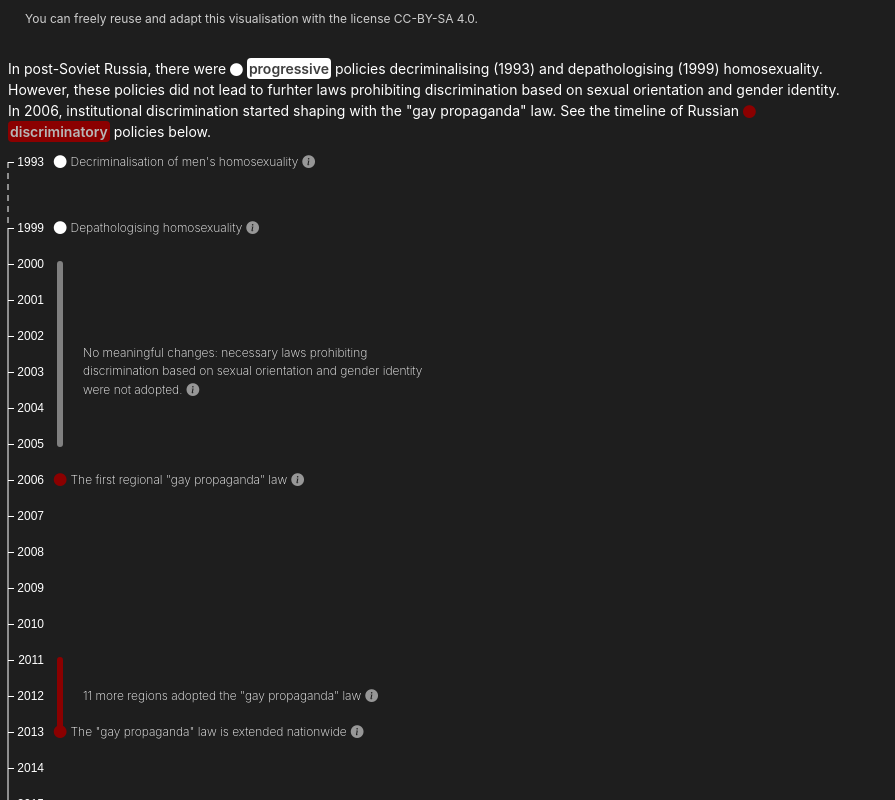
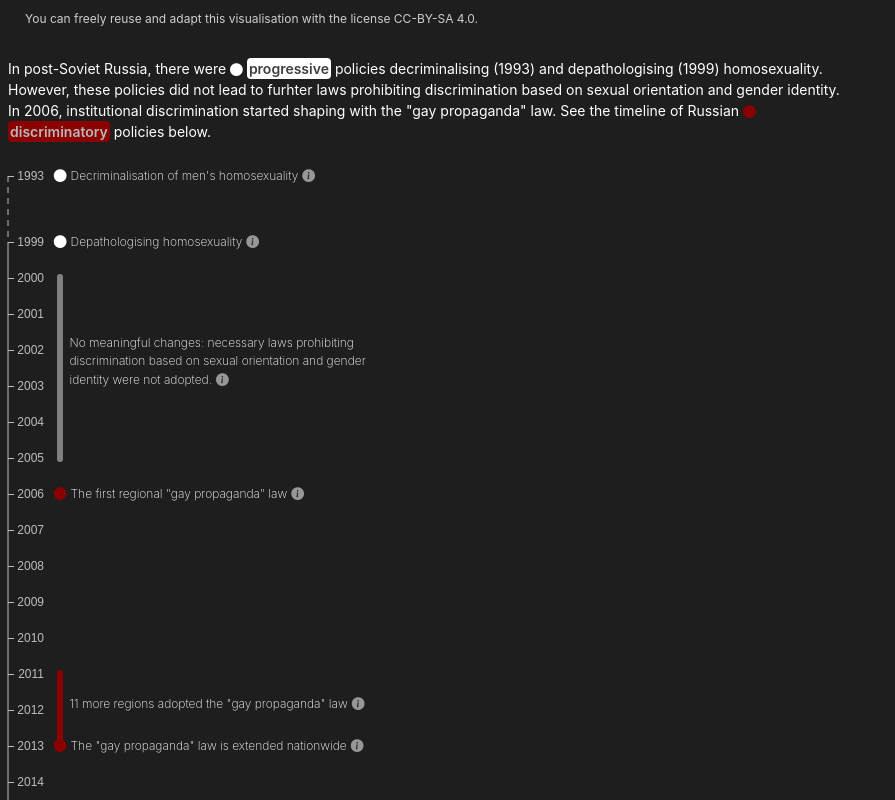
Before and after one commit to dataout-org/datavis, a plain HTML site: page docs/greyrainbow_timeline/index.html in a window 1280 px wide. Shown: the top 800 px of the page, without its empty margins (0-895 px from the left). Drawn offline with nearby package versions, Linux system fonts and the light colour scheme.

Commit message:
updates
add animation, style changes

```diff
--- a/docs/greyrainbow_timeline/index.html
+++ b/docs/greyrainbow_timeline/index.html
@@ -77,7 +77,7 @@ Released under the CC-BY-SA 4.0 license
         .attr('x2', 0)
         .attr('y1', yPositions[1993])
         .attr('y2', yPositions[1999])
-        .attr('stroke', '#ffffff')
+        .attr('stroke', '#bdbdbd')
         .attr('stroke-width', 1)
         .attr('stroke-dasharray', '6,5');
 
@@ -87,19 +87,19 @@ Released under the CC-BY-SA 4.0 license
         .attr('x2', 0)
         .attr('y1', yPositions[1999])
         .attr('y2', yPositions[2023] + 8)
-        .attr('stroke', '#ffffff')
+        .attr('stroke', '#bdbdbd')
         .attr('stroke-width', 1);
 
     // year labels
     svg.selectAll('.tick text')
         .attr('class','tick_label')
         .attr('x', 36) // labels to the left
-        .attr('fill', '#ffffff');
+        .attr('fill', '#bdbdbd');
 
     // ticks
     svg.selectAll('.tick line')
         .attr('x2', 6)
-        .attr('stroke', '#ffffff')
+        .attr('stroke', '#bdbdbd')
         .attr('stroke-width', 1);
 
     // adding events
@@ -110,6 +110,7 @@ Released under the CC-BY-SA 4.0 license
         .then(function(data) {
             const timelineData = data;
             drawEvents(timelineData);
+            revealAnimation();
             });
 
     function calculateYPositions(containerHeight,gap93_99,normalGap) {
@@ -169,14 +170,13 @@ Released under the CC-BY-SA 4.0 license
 
             d3.select('#event_circle_2023_1')
                 .attr('class', 'bi bi-record-circle event_pulse');
-
-
-            // activating tooltips
-            const tooltipTriggerList = document.querySelectorAll('[data-bs-toggle="tooltip"]')
-            const tooltipList = [...tooltipTriggerList].map(tooltipTriggerEl => new bootstrap.Tooltip(tooltipTriggerEl))
         });
 
-        //drawBarChart();
+        // drawBarChart();
+
+        // activating tooltips
+        const tooltipTriggerList = document.querySelectorAll('[data-bs-toggle="tooltip"]')
+        const tooltipList = [...tooltipTriggerList].map(tooltipTriggerEl => new bootstrap.Tooltip(tooltipTriggerEl))
     }
 
     function drawYearEvents(year, events) {
@@ -184,7 +184,7 @@ Released under the CC-BY-SA 4.0 license
         // this is a common row container for all events per year
         let eventsDiv = container.append('div')
                 .attr('id',`events_container_${year}`)
-                .attr('class', 'row event_div')
+                .attr('class', 'row event_div event_hidden')
                 .style('position', 'absolute')
                 .style('top', `${yPositions[year]}px`)
                 .style('left', `${margin.left + 56.8}px`);
@@ -224,73 +224,74 @@ Released under the CC-BY-SA 4.0 license
 
     function drawYearSpan(startYear,endYear,spanDescription,spanInfo,ifProgressive) {
 
-        // draw the span line
-        svg.append('line')
-            .attr('id',`span_line_${startYear}_${endYear}`)
-            .attr('x1', 52)
-            .attr('x2', 52)
-            .attr('y1', yPositions[startYear])
-            .attr('y2', yPositions[endYear])
-            .attr('stroke', function(d) {
-            if (ifProgressive === "True") {
-                return 'grey';
-            } else {
-                return 'darkred';
-            }
-        })
-            .attr('stroke-width', 6)
-            .attr('stroke-linecap','round');
-
-        container.append('div')
+        let spanDiv = container.append('div')
             .attr('id',`span_container_${startYear}_${endYear}`)
-            .attr('class', 'row event_div')
+            .attr('class', 'row event_div event_hidden')
             .style('position', 'absolute')
             // text in the middle of the span
-            .style('top', `${yPositions[startYear] + (yPositions[endYear]-yPositions[startYear])/2}px`)
-            .style('left', `${margin.left + 90}px`);
+            .style('top', `${yPositions[startYear] + 6}px`)
+            .style('left', `${margin.left + 64.46}px`);
 
-        let spanDiv = d3.select(`#span_container_${startYear}_${endYear}`).append('span')
-            .attr('class', 'event_text')
-            .text(spanDescription);
+        let spanHeight = yPositions[endYear]-yPositions[startYear];
 
-        spanDiv.append('i')
+        // line
+        spanDiv.append('div')
+            .attr('id',`span_line_${startYear}_${endYear}`)
+            .attr('class','line_div')
+            .style('height', `${spanHeight + 8}px`)
+            .style('background-color',function() {
+                if (ifProgressive === "True") {
+                    return "white";
+                } else {
+                    return "darkred";
+                }
+            });
+
+        let spanText = spanDiv.append('span')
+            .attr('class', 'event_text span_text')
+            .text(spanDescription)
+            // text top padiing (3rd of the span height)
+            .style('padding-top',`${spanHeight / 3}px`);
+
+        spanText.append('i')
             .attr('class', 'bi bi-info-circle-fill info_icon')
             .attr('data-bs-toggle', 'tooltip')
             .attr('data-bs-placement', 'bottom')
             .attr('title', spanInfo)
             .style('margin-left', '4px');
 
-        d3.select('#span_line_2000_2005').style('stroke','grey');
+        // rewrite style for the span 2000–2005
+        d3.select('#span_line_2000_2005').style('background-color','grey');
 
     }
 
     function drawBarChart() {
 
+        // hide events that overlap with the bar chart
         hideSelectedTimelineEvents();
 
         const maxBarLength = 280;
 
-        // Find the maximum value in the data for scaling
+        // max value for scaling
         const maxValue = d3.max(barChartData, d => d.value);
 
-        // Create a scale for bar lengths
+        // scale for bar lengths
         const xScale = d3.scaleLinear()
             .domain([0, maxValue])
             .range([0, maxBarLength]);
 
-
         barChartData.forEach(d => {
-            // Append a container div for each bar and its label
+            // div for each bar and its label
             const barContainer = container.append('div')
                 .attr('class', 'hc_bar')
                 .attr('id',`hc_bar_${d.year}`)
                 .style('position', 'absolute')
-                .style('top', `${yPositions[d.year]}px`) // Center the bar vertically
-                .style('left', `${margin.left + 48}px`) // Position next to the timeline
+                .style('top', `${yPositions[d.year] + 2}px`)
+                .style('left', `${margin.left + 48}px`)
                 .style('display', 'flex')
-                .style('align-items', 'center'); // Vertically center the label
+                .style('align-items', 'center');
 
-            // Append the bar div
+            // bars
             const bar = barContainer.append('div')
                 .attr('class', 'single_bar')
                 .style('width', '0px') // Start width at 0 for animation
@@ -299,22 +300,22 @@ Released under the CC-BY-SA 4.0 license
                 .style('border-radius', '8px')
                 .style('transition', 'width 0.5s ease-out'); // Smooth transition for width
 
-            // Animate the bar width to represent the value
+            // setting bar widths and animating
             bar.transition()
                 .duration(900)
                 .style('width', `${xScale(d.value)}px`);
 
-            // Append the label span
+            // labels
             barContainer.append('span')
                 .attr('class', 'bar_label')
-                .text(d.value) // Display the value as the label
-                .style('margin-left', '8px') // Space between bar and label
+                .text(d.value)
+                .style('margin-left', '8px')
                 .style('font-size', '10px')
                 .style('color', '#fff')
-                .style('opacity', 0) // Start hidden for fade-in effect
+                .style('opacity', 0)
                 .transition()
                 .duration(5200)
-                .style('opacity', 1); // Fade-in the label
+                .style('opacity', 1);
         });
 
         container.append('div')
@@ -345,7 +346,35 @@ Released under the CC-BY-SA 4.0 license
         }
     }
 
+    function revealAnimation() {
+        // selecting all events div (includes event circles and lines)
+        let eventDivs = document.querySelectorAll('.event_div');
 
+        // observer options
+        let observerOptions = {
+            root: null,
+            rootMargin: '0px',
+            threshold: 0.1
+        };
+
+        let observerCallback = (entries, observer) => {
+            entries.forEach(entry => {
+                if (entry.isIntersecting) {
+                    entry.target.classList.remove('event_hidden');
+                    entry.target.classList.add('event_revealed');
+                    // stop observing after revealed
+                    observer.unobserve(entry.target);
+                }
+            });
+        };
+
+        let observer = new IntersectionObserver(observerCallback, observerOptions);
+
+        // observe each element
+        eventDivs.forEach(el => {
+            observer.observe(el);
+        });
+}
 
     </script>
 
--- a/docs/greyrainbow_timeline/style.css
+++ b/docs/greyrainbow_timeline/style.css
@@ -23,7 +23,23 @@ body {
 }
 
 .text_above_timeline {
-  margin: 10px 0px 10px 0px !important;
+  margin: 10px 0px 24px 0px !important;
+}
+
+.badge_progr {
+  padding: 2px;
+  background-color: white;
+  color: #3f3f3f;
+  border-radius: 4px;
+  font-weight: 600;
+}
+
+.badge_discr {
+  padding: 2px;
+  background-color: darkred;
+  color: #b7b7b7;
+  border-radius: 4px;
+  font-weight: 600;
 }
 
 .timeline-container {
@@ -36,6 +52,19 @@ body {
 
 .tick_label {
   font-size: 12px;
+}
+
+.event_hidden {
+  display: none;
+  opacity: 0;
+  transform: translateY(-12px);
+  transition: opacity 1s ease-out, transform 0.4s ease-out;
+}
+
+.event_revealed {
+  opacity: 1;
+  transform: translateY(0);
+  transition: opacity 1s ease-in, transform 0.4s ease-in;
 }
 
 .event_div {
@@ -54,22 +83,6 @@ body {
   margin-right: 4px;
 }
 
-.badge_progr {
-  padding: 2px;
-  background-color: white;
-  color: #3f3f3f;
-  border-radius: 4px;
-  font-weight: 600;
-}
-
-.badge_discr {
-  padding: 2px;
-  background-color: darkred;
-  color: #b7b7b7;
-  border-radius: 4px;
-  font-weight: 600;
-}
-
 .event_circle_not_progressive {
   color: darkred;
   font-size: 0.8rem;
@@ -82,9 +95,19 @@ body {
   color: white;
 }
 
+.span_text {
+	padding-left: 12px;
+}
+
 .info_icon {
   color: #979797;
   font-size: 0.8rem;
+}
+
+.line_div {
+  position: absolute;
+  width: 6px;
+  border-radius: 6px;
 }
 
 .tooltip-inner {
```
